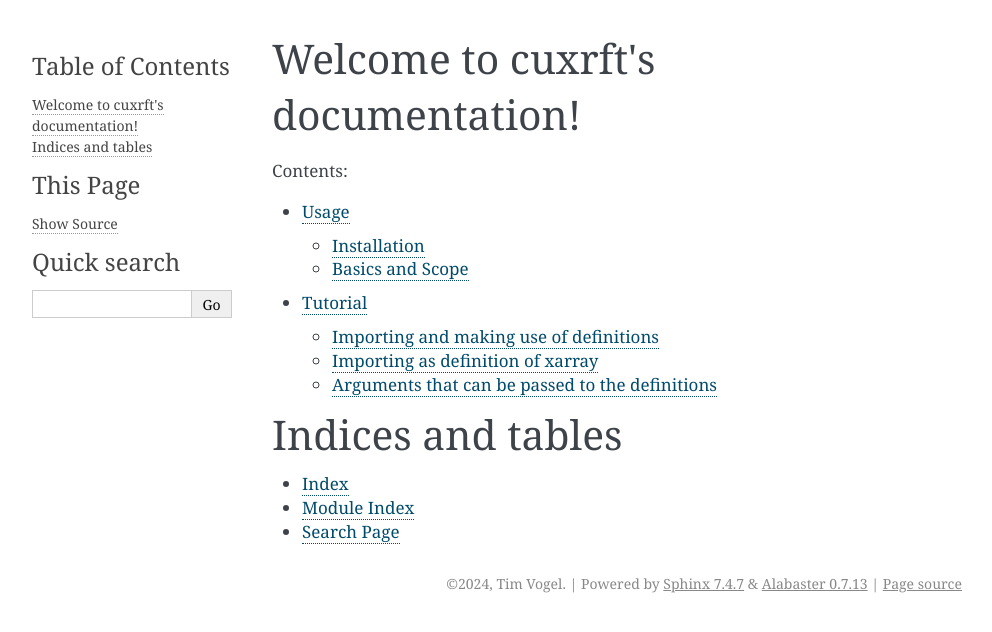
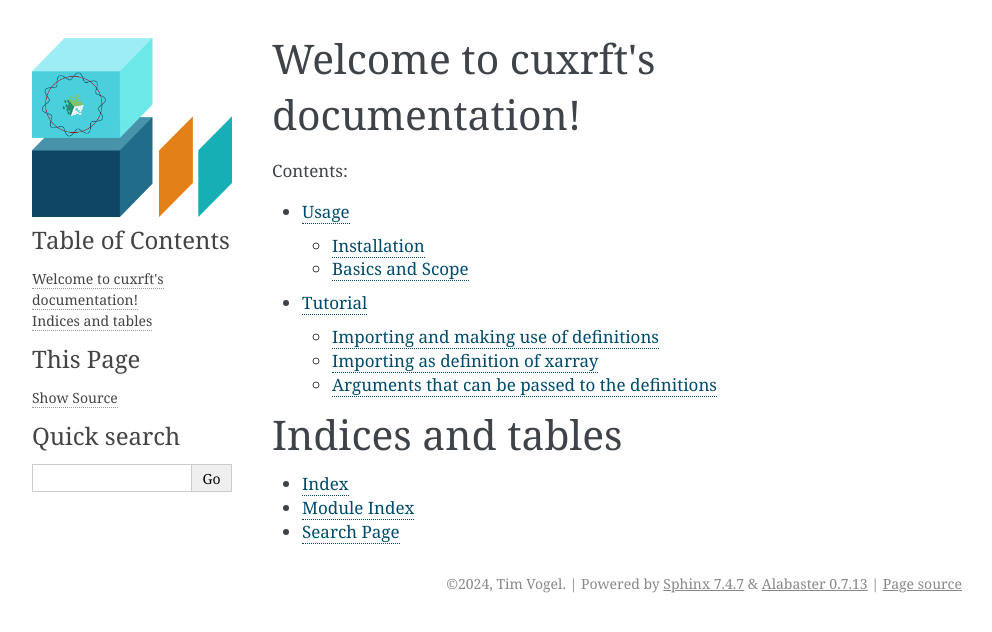
Before and after one commit to timvgl/CuXRFT, a Sphinx documentation site: the page built from docs/source/index.rst, in a window 1280 px wide. Shown: the top 632 px of the page, without its empty margins (148-1140 px from the left). Built offline with Sphinx 7.4.7, drawn with Linux system fonts in a browser that asks for light colours.

Commit message:
Update conf.py

```diff
--- a/docs/source/conf.py
+++ b/docs/source/conf.py
@@ -26,3 +26,8 @@ language = 'python'
 
 html_theme = 'alabaster'
 html_static_path = ['_static']
+html_logo = "cuxrft.png"
+html_theme_options = {
+    'logo_only': True,
+    'display_version': False,
+}
```
